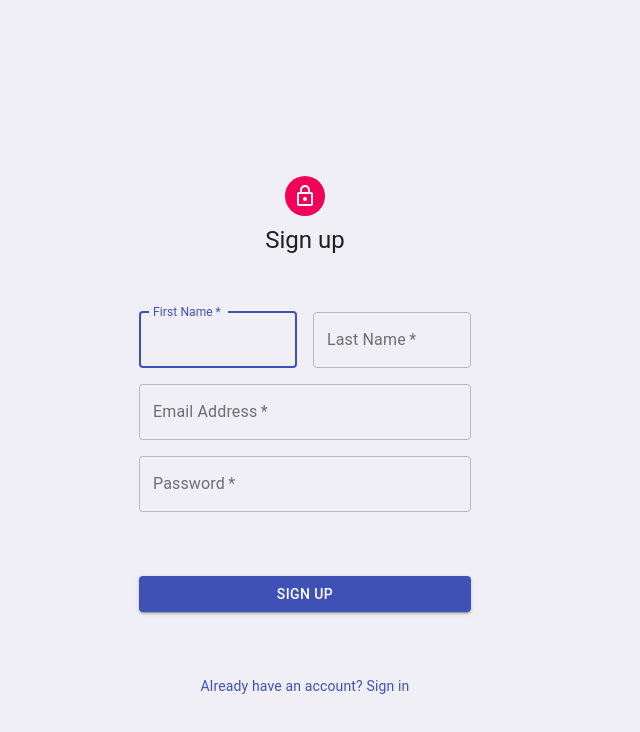
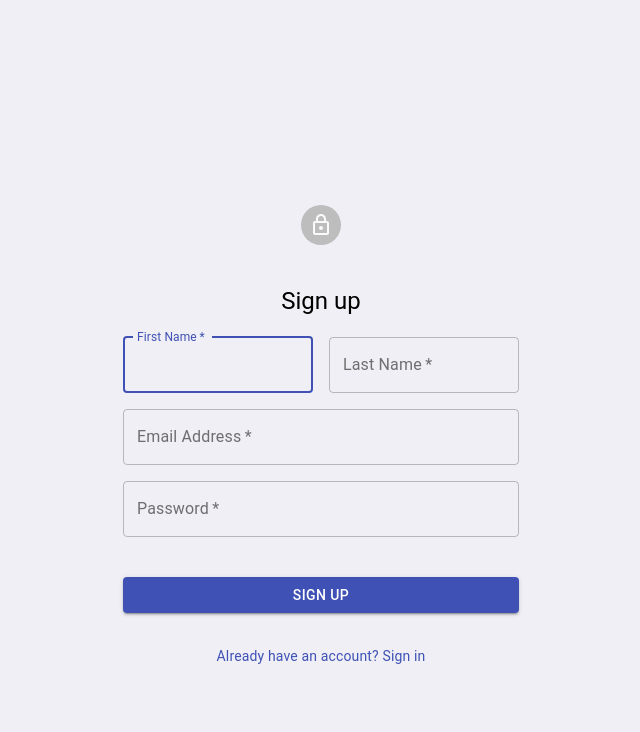
Before and after one commit to r57/todo, a React (Create React App) app in the folder client/: page / in a window 1280 px wide. Both pictures are taken after a click on the link "Don't have an account?". Shown: the top 732 px of the page, without its empty margins (335-975 px from the left). Built offline with nearby package versions, Linux system fonts and the light colour scheme.

Commit message:
added mutation, styles fixed, added input handling

```diff
--- a/client/src/components/login/index.tsx
+++ b/client/src/components/login/index.tsx
@@ -4,9 +4,12 @@ import SignUp from './signUp/signUp'
 import { UserAuthService } from '../../modules/services/user-auth.service'
 import './login.scss'
 
-import { TextField, Button } from '@material-ui/core'
+import { TextField, Button, Avatar } from '@material-ui/core'
 import Link from '@material-ui/core/Link'
 import Grid from '@material-ui/core/Grid'
+import Container from '@material-ui/core/Container'
+import Typography from '@material-ui/core/Typography'
+import LockOutlinedIcon from '@material-ui/icons/LockOutlined'
 
 interface State {
   email: string,
@@ -47,10 +50,20 @@ export default class LoginComponent extends Component<{}, State> {
   render() {
     return (
       <ContentComponent className="center">
+        <Container component="main" maxWidth="xs">
           <div className='login-form'>
             {!this.state.signUp ? (
               <UserAuthService.Consumer>
               {state => (
+                <div className="fade-in">
+                  <div className="login-label-box">
+                    <Avatar className="avatar">
+                      <LockOutlinedIcon />
+                    </Avatar>
+                    <Typography component="h1" variant="h5" align="center">
+                      Login
+                    </Typography>
+                  </div>
                   <form
                     onSubmit={evt => {
                       evt.preventDefault()
@@ -93,17 +106,17 @@ export default class LoginComponent extends Component<{}, State> {
                       variant="body2"
                       onClick={() => {
                         this.showSignUp()
-                    console.log(this.state.signUp, 'signUp')
                       }}
                     >
                       Don't have an account?
                     </Link>
                   </form>
+                </div>
               )}
               </UserAuthService.Consumer>
             )
             : (
-            <>
+              <div className="fade-in">
                 <SignUp />
                 <Grid container justify="center">
                   <Grid item>
@@ -112,16 +125,16 @@ export default class LoginComponent extends Component<{}, State> {
                       variant="body2"
                       onClick={() => {
                         this.showSignUp()
-                    console.log(this.state.signUp, 'signUp')
                       }}
                     >
                       Already have an account? Sign in
                     </Link>
                   </Grid>
                 </Grid>
-          </>
+              </div>
             )}
           </div>
+        </Container>
       </ContentComponent>
     )
   }
--- a/client/src/components/login/login.scss
+++ b/client/src/components/login/login.scss
@@ -1,11 +1,41 @@
+
+.login-label-box {
+  display: flex;
+  align-self: center;
+  justify-content: center;
+  flex-direction: column;
+  margin-bottom: 5%;
+}
+
+.avatar {
+  display: flex;
+  align-self: center;
+  margin: 10%;
+  background-color: red($color: #000000);
+}
+
 .login-form form {
   flex-direction: column;
   display: flex;
   align-items: center;
   justify-content: center;
-  padding: 2rem;
 
   & > * {
       margin-bottom: 2rem;
   }
 }
+
+@-webkit-keyframes fadeEffect {
+  from {opacity: 0;}
+  to {opacity: 1;}
+}
+
+@keyframes fadeEffect {
+  from {opacity: 0;}
+  to {opacity: 1;}
+}
+
+.fade-in {
+  -webkit-animation: fadeEffect 1s;
+  animation: fadeEffect 1s; /* Fading effect takes 1 second */
+}
--- a/client/src/components/login/signUp/signUp.tsx
+++ b/client/src/components/login/signUp/signUp.tsx
@@ -1,51 +1,56 @@
-import React from 'react'
+import React, { useState } from 'react'
+import gql from 'graphql-tag'
+import { useMutation } from '@apollo/react-hooks'
+import '../login.scss'
 
 import Avatar from '@material-ui/core/Avatar'
 import Button from '@material-ui/core/Button'
-import CssBaseline from '@material-ui/core/CssBaseline'
 import TextField from '@material-ui/core/TextField'
-import FormControlLabel from '@material-ui/core/FormControlLabel'
-import Checkbox from '@material-ui/core/Checkbox'
 import Grid from '@material-ui/core/Grid'
 import LockOutlinedIcon from '@material-ui/icons/LockOutlined'
 import Typography from '@material-ui/core/Typography'
-import { makeStyles } from '@material-ui/core/styles'
-import Container from '@material-ui/core/Container'
-
-const useStyles = makeStyles(theme => ({
-  paper: {
-    marginTop: theme.spacing(8),
-    display: 'flex',
-    flexDirection: 'column',
-    alignItems: 'center',
-  },
-  avatar: {
-    margin: theme.spacing(1),
-    backgroundColor: theme.palette.secondary.main,
-  },
-  form: {
-    width: '100%', // Fix IE 11 issue.
-    marginTop: theme.spacing(3),
-  },
-  submit: {
-    margin: theme.spacing(3, 0, 2),
-  },
-}));
 
 const SignUp = () => {
-  const classes = useStyles();
+
+  const [name, setName] = useState('')
+  const [lastName, setLastName] = useState('')
+  const [email, setEmail] = useState('')
+  const [password, setPassword] = useState('')
+
+  const SIGNUP = gql`
+    mutation signUp($name: String!, $lastName: String!,  $email: String!, $password: String!) {
+    signUp(name: $name, lastName: $lastName, email: $email, password: $password) {
+      token
+      user {
+        name
+      }
+    }
+  }
+  `
+  const [signUp] = useMutation(SIGNUP)
 
   return (
-    <Container component="main" maxWidth="xs">
-      <CssBaseline />
-      <div className={classes.paper}>
-        <Avatar className={classes.avatar}>
+    <>
+      <div className="login-label-box">
+        <Avatar className="avatar">
           <LockOutlinedIcon />
         </Avatar>
-        <Typography component="h1" variant="h5">
+        <Typography component="h1" variant="h5" align="center">
           Sign up
         </Typography>
-        <form className={classes.form} >
+      </div>
+      <form
+      onSubmit={e => {
+      e.preventDefault()
+      signUp({
+        variables: {
+          name: name,
+          lastName: lastName,
+          email: email,
+          password: password
+        }
+      })
+    }}>
         <Grid container spacing={2}>
           <Grid item xs={12} sm={6}>
             <TextField
@@ -57,6 +62,9 @@ const SignUp = () => {
               id="firstName"
               label="First Name"
               autoFocus
+              onChange={e => {
+                setName(e.target.value)
+              }}
             />
           </Grid>
           <Grid item xs={12} sm={6}>
@@ -68,6 +76,9 @@ const SignUp = () => {
               label="Last Name"
               name="lastName"
               autoComplete="lname"
+              onChange={e => {
+                setLastName(e.target.value)
+              }}
             />
           </Grid>
           <Grid item xs={12}>
@@ -79,6 +90,9 @@ const SignUp = () => {
               label="Email Address"
               name="email"
               autoComplete="email"
+              onChange={e => {
+                setEmail(e.target.value)
+              }}
             />
           </Grid>
           <Grid item xs={12}>
@@ -91,6 +105,9 @@ const SignUp = () => {
               type="password"
               id="password"
               autoComplete="current-password"
+              onChange={e => {
+                setPassword(e.target.value)
+              }}
             />
           </Grid>
         </Grid>
@@ -99,13 +116,11 @@ const SignUp = () => {
           fullWidth
           variant="contained"
           color="primary"
-            className={classes.submit}
         >
           Sign Up
         </Button>
       </form>
-      </div>
-    </Container>
+    </>
   )
 }
 
```
Lines whose indentation alone changed are shown as unchanged.
